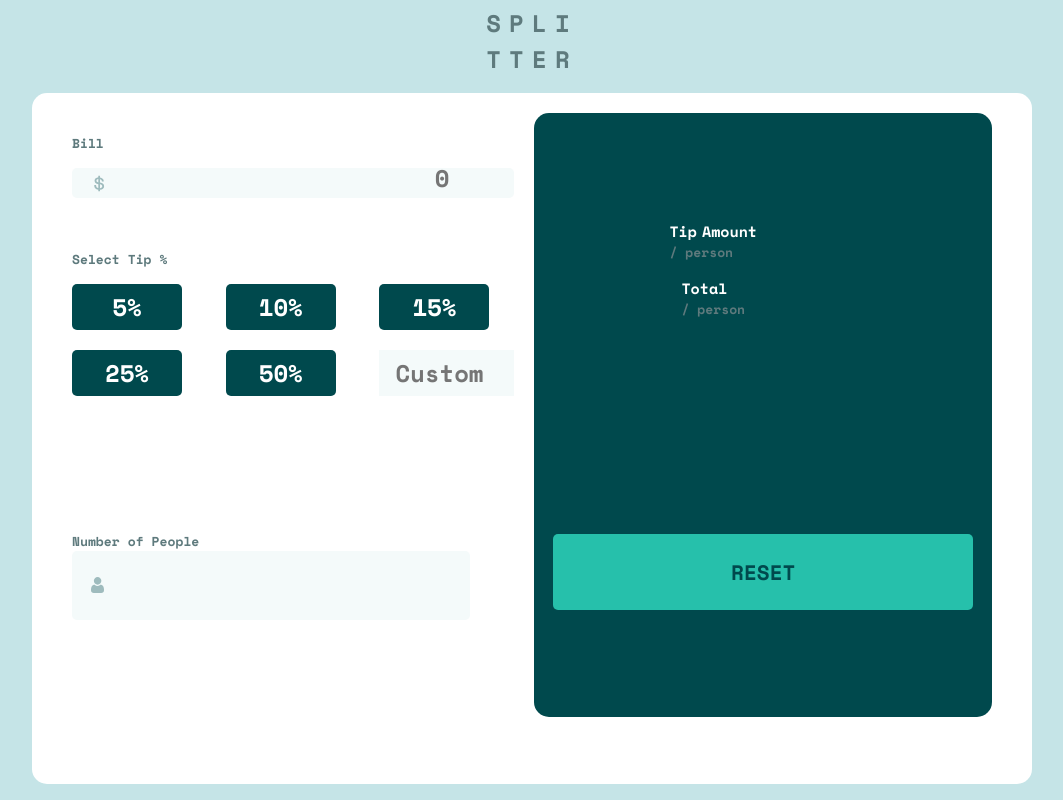
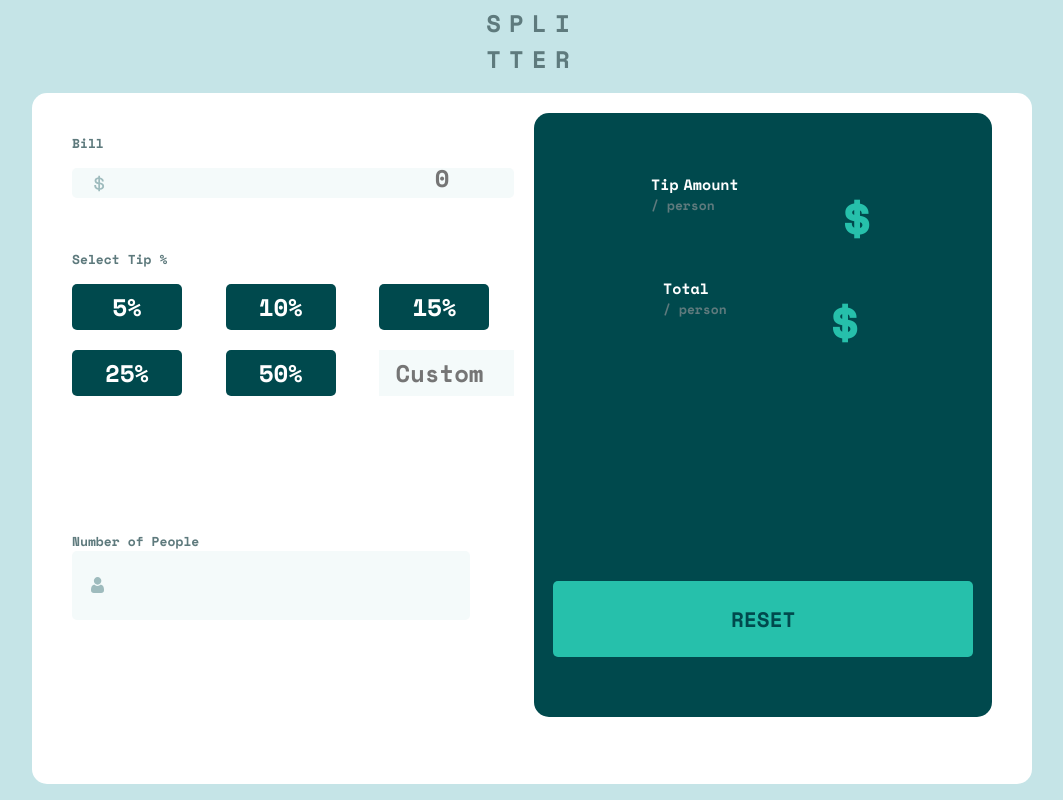
Before and after one commit to DavidSaintAnna/tip-calculator, a website built with Vite: page index.html in a window 1280 px wide. Shown: the whole page, without its empty margins (108-1171 px from the left). Built offline with nearby package versions, Linux system fonts and the light colour scheme.

Commit message:
fix: strings

```diff
--- a/index.html
+++ b/index.html
@@ -56,14 +56,14 @@
                      </div>
                      <span>/ person</span>
                   </div>
-                  <span class="tip-amount"></span>
+                 <span class="dolar">$<span class="tip-amount"></span></span>
                </div>
                <div class="total-info">
                   <div class="column-text">
                      <p>Total</p>
                      <span>/ person</span>
                   </div>
-                  <span class="tip-value"></span>
+                  <span class="dolar">$<span class="tip-value"></span></span>
                </div>
                <button class="reset">RESET</button>
             </div>
--- a/script.js
+++ b/script.js
@@ -92,8 +92,9 @@ quantityOfPeople.addEventListener("input", function () {
     zeroValidation.classList.remove("hide");
   }
   finalValue = result / quantityValue;
-  tipAmount.textContent = Math.ceil((result - price) / quantityValue);
-  tipValue.textContent = Math.ceil(finalValue);
+
+  tipAmount.textContent = ((result - price) / quantityValue).toFixed(2);
+  tipValue.textContent = finalValue.toFixed(2);
 });
 
 btnReset.addEventListener("click", function () {
--- a/style.css
+++ b/style.css
@@ -200,6 +200,11 @@ span {
 .names span:nth-child(2) {
   color: red;
 }
+
+.dolar {
+  font-size: 6rem;
+  color: var(--Strong-cyan);
+}
 .hide {
   display: none;
 }
```
